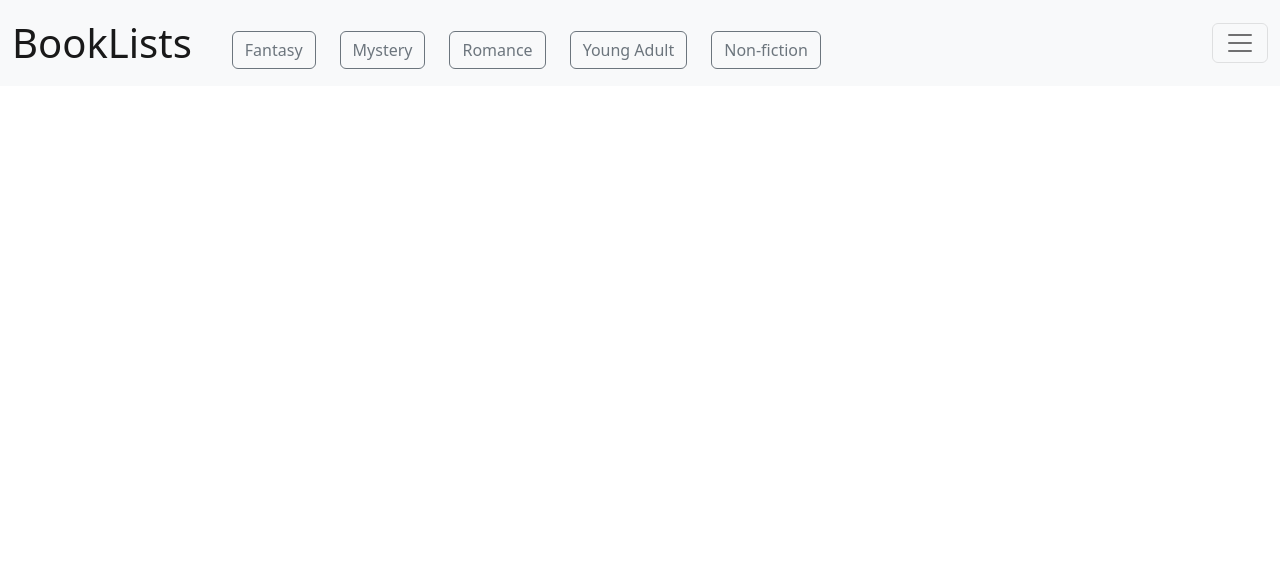
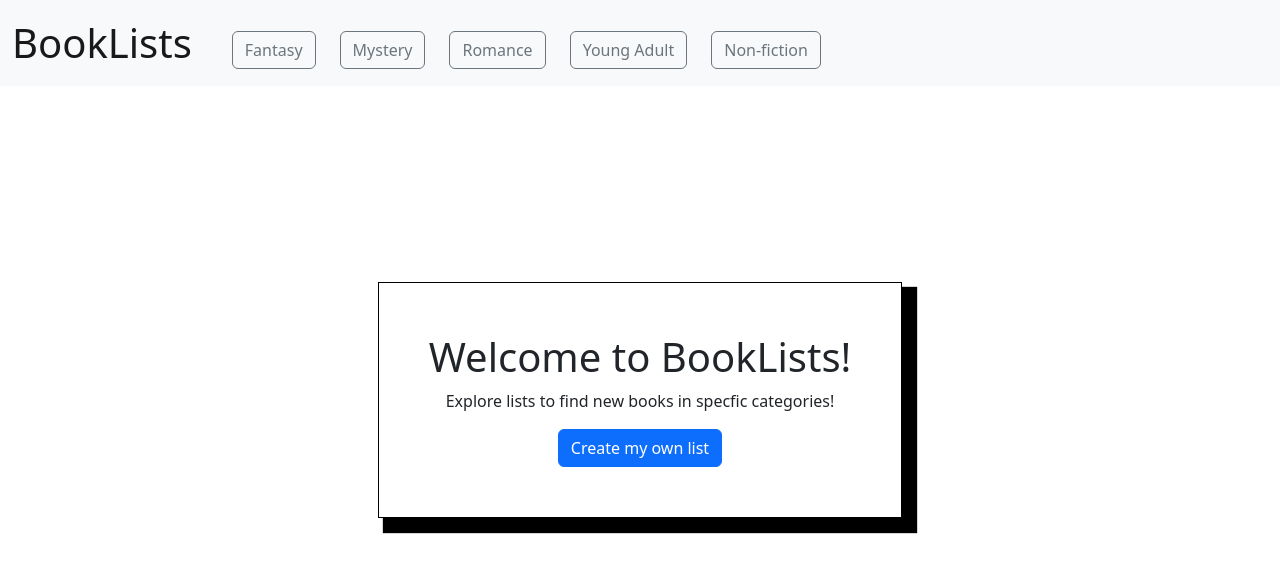
Before and after one commit to zainsidd13/booklists, a React (Vite) app in the folder booklists-vite/bookweb-vite/: page / in a window 1280 px wide. Shown: the top 572 px of the page. Built offline with nearby package versions, Linux system fonts and the light colour scheme.

Commit message:
Removed several features as well as updated home page

```diff
--- a/booklists-vite/bookweb-vite/src/App.jsx
+++ b/booklists-vite/bookweb-vite/src/App.jsx
@@ -6,6 +6,7 @@ import RegisterPage from './pages/RegisterPage';
 import ListCreatePage from './pages/ListCreatePage';
 import BookSearch from './components/BookSearch';
 import ListPage from './pages/ListPage';
+import HomePage from './pages/HomePage';
 
 function App() {
   return (
@@ -13,6 +14,7 @@ function App() {
       <Sidebar />
       <BrowserRouter>
         <Routes>
+        <Route path="/" element={<HomePage />} />
           <Route path="/login" element={<LoginPage />} />
           <Route path="/fantasy" element={<GenrePage header="Fantasy"/>} />
           <Route path="/mystery" element={<GenrePage header="Mystery" />} />
--- a/booklists-vite/bookweb-vite/src/components/Sidebar.jsx
+++ b/booklists-vite/bookweb-vite/src/components/Sidebar.jsx
@@ -1,6 +1,5 @@
 import Button from 'react-bootstrap/Button';
 import Container from 'react-bootstrap/Container';
-import Form from 'react-bootstrap/Form';
 import Nav from 'react-bootstrap/Nav';
 import Navbar from 'react-bootstrap/Navbar';
 import NavDropdown from 'react-bootstrap/NavDropdown';
@@ -13,7 +12,7 @@ function Sidebar() {
       {[false].map((expand) => (
         <Navbar key={expand} bg="light" expand={expand} className="mb-3">
           <Container fluid>
-          <Stack direction='horizontal' gap={4}>
+          <Stack className='navigation-items' direction='horizontal' gap={4}>
             <Navbar.Brand href="/" style={{ fontSize: "40px" }}>BookLists</Navbar.Brand>
 
 
@@ -50,12 +49,11 @@ function Sidebar() {
               <Offcanvas.Body>
                 <Nav className="justify-content-end flex-grow-1 pe-3">
                   <Nav.Link href="/">Home</Nav.Link>
-                  <Nav.Link href="/login">Login</Nav.Link>
                   <Nav.Link href="/makelist">Make a List</Nav.Link>
 
                   {/* Dropdown menu */}
                   <NavDropdown
-                    title="Dropdown"
+                    title="Genres"
                     id={`offcanvasNavbarDropdown-expand-${expand}`}
                   >
                     <NavDropdown.Item href="/fantasy">Fantasy</NavDropdown.Item>
@@ -65,21 +63,14 @@ function Sidebar() {
                     <NavDropdown.Item href="/romance">
                       Romance
                     </NavDropdown.Item>
-                    <NavDropdown.Divider />
-                    <NavDropdown.Item href="#action5">
-                      Advanced Search
+                    <NavDropdown.Item href="/youngadult">
+                      Young-Adult
+                    </NavDropdown.Item>
+                    <NavDropdown.Item href="/nonfiction">
+                      None-Fiction
                     </NavDropdown.Item>
                   </NavDropdown>
                 </Nav>
-                <Form className="d-flex">
-                  <Form.Control
-                    type="search"
-                    placeholder="Search"
-                    className="me-2"
-                    aria-label="Search"
-                  />
-                  <Button variant="outline-success">Search</Button>
-                </Form>
               </Offcanvas.Body>
             </Navbar.Offcanvas>
           </Container>
@@ -90,38 +81,3 @@ function Sidebar() {
 }
 
 export default Sidebar;
-
-// import Container from 'react-bootstrap/Container';
-// import Nav from 'react-bootstrap/Nav';
-// import Navbar from 'react-bootstrap/Navbar';
-// import NavDropdown from 'react-bootstrap/NavDropdown';
-
-// function Sidebar() {
-//   return (
-//     <Navbar bg="light" expand="lg">
-//       <Container>
-//         <Navbar.Brand href="#home">BookLists</Navbar.Brand>
-//         <Navbar.Toggle aria-controls="basic-navbar-nav" />
-//         <Navbar.Collapse id="basic-navbar-nav">
-//           <Nav className="me-auto">
-//             <Nav.Link href="/">Home</Nav.Link>
-//             <NavDropdown title="Dropdown" id="basic-nav-dropdown">
-//               <NavDropdown.Item href="#action/3.1">Action</NavDropdown.Item>
-//               <NavDropdown.Item href="#action/3.2">
-//                 Another action
-//               </NavDropdown.Item>
-//               <NavDropdown.Item href="#action/3.3">Something</NavDropdown.Item>
-//               <NavDropdown.Divider />
-//               <NavDropdown.Item href="#action/3.4">
-//                 Separated link
-//               </NavDropdown.Item>
-//             </NavDropdown>
-
-//           </Nav>
-//         </Navbar.Collapse>
-//       </Container>
-//     </Navbar>
-//   );
-// }
-
-// export default Sidebar;
--- a/booklists-vite/bookweb-vite/src/index.css
+++ b/booklists-vite/bookweb-vite/src/index.css
@@ -13,7 +13,10 @@ code {
 }
 
 .title {
-  text-align: center;
+  display: flex;
+  flex-direction: column;
+  align-items: center;
+  /* text-align: center; */
 }
 
 .Stack {
@@ -90,3 +93,44 @@ code {
 .list-item:hover .dlt-btn{
   display: block !important;
 }
+
+
+.title {
+  display: flex;
+  flex-direction: column;
+  align-items: center;
+}
+
+.home-title {
+  display: flex;
+  flex-direction: column;
+  text-align: center;
+  justify-content: center;
+  padding: 50px;
+  border: black 1px solid;
+  box-shadow: 10px 10px 1px 5px black;
+}
+
+.home-page {
+  display: flex;
+  justify-content: center;
+  align-items: center;
+  position: fixed;
+  top: 50%;
+  left: 50%;
+  transform: translate(-50%, -50%);
+}
+
+.navbar-toggler {
+  display: none;
+}
+
+@media (max-width: 767px) {
+  .navigation-items .nav-item {
+    display: none;
+  }
+
+  .navbar-toggler {
+    display: block;
+  }
+}
--- /dev/null
+++ b/booklists-vite/bookweb-vite/src/pages/HomePage.jsx
@@ -0,0 +1,15 @@
+import { Container, Button } from 'react-bootstrap';
+
+function HomePage() {
+    return (
+        <Container fluid className='home-page'>
+            <div className="title home-title">
+                <h1>Welcome to BookLists!</h1>
+                <p>Explore lists to find new books in specfic categories!</p>
+                <Button href="/makelist">Create my own list</Button>
+            </div>
+        </Container>
+    )
+}
+
+export default HomePage;
```
Lines whose indentation alone changed are shown as unchanged.
